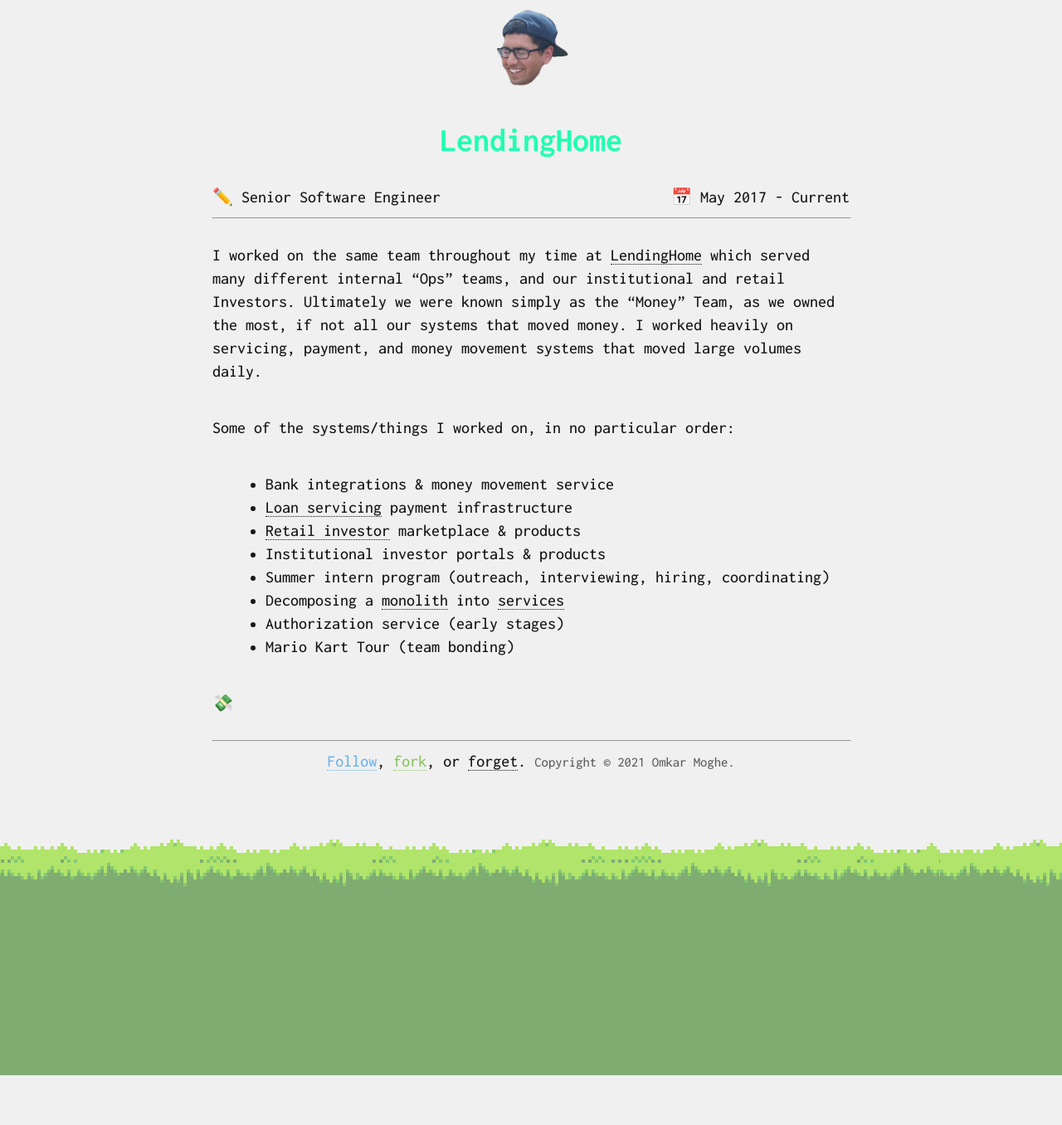
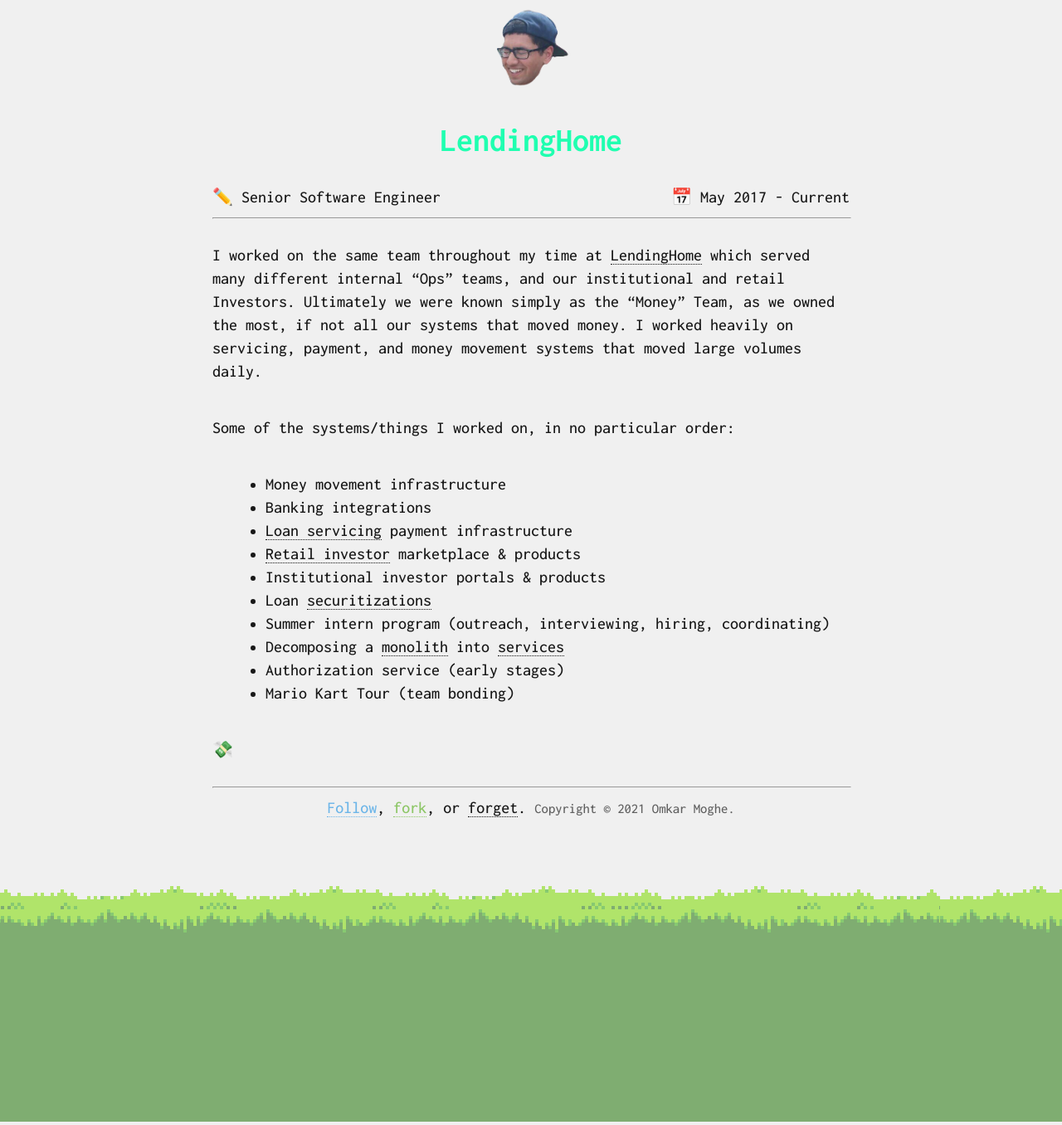
Before and after one commit to omkarmoghe/omkarmoghe.github.io, a Jekyll site: the page built from _jobs/lendinghome.md, in a window 1280 px wide. Shown: the whole page at 83% size. Built offline with Jekyll 4.4.1, drawn with Linux system fonts in a browser that asks for light colours; nearby versions of some CDN libraries; before the commit the page ends 1300 px from its top, so only the background shows below that.

Commit message:
better wording

```diff
--- a/_jobs/lendinghome.md
+++ b/_jobs/lendinghome.md
@@ -10,10 +10,12 @@
 
 Some of the systems/things I worked on, in no particular order:
 
-- Bank integrations & money movement service
+- Money movement infrastructure
+- Banking integrations
 - [Loan servicing](https://www.investopedia.com/terms/l/loan_servicing.asp) payment infrastructure
 - [Retail investor](https://www.lendinghome.com/users/sign-up/investor) marketplace & products
 - Institutional investor portals & products
+- Loan [securitizations](https://www.wikiwand.com/en/Securitization)
 - Summer intern program (outreach, interviewing, hiring, coordinating)
 - Decomposing a [monolith](https://www.wikiwand.com/en/Monolithic_application) into [services](https://www.wikiwand.com/en/Service-oriented_architecture)
 - Authorization service (early stages)
```
